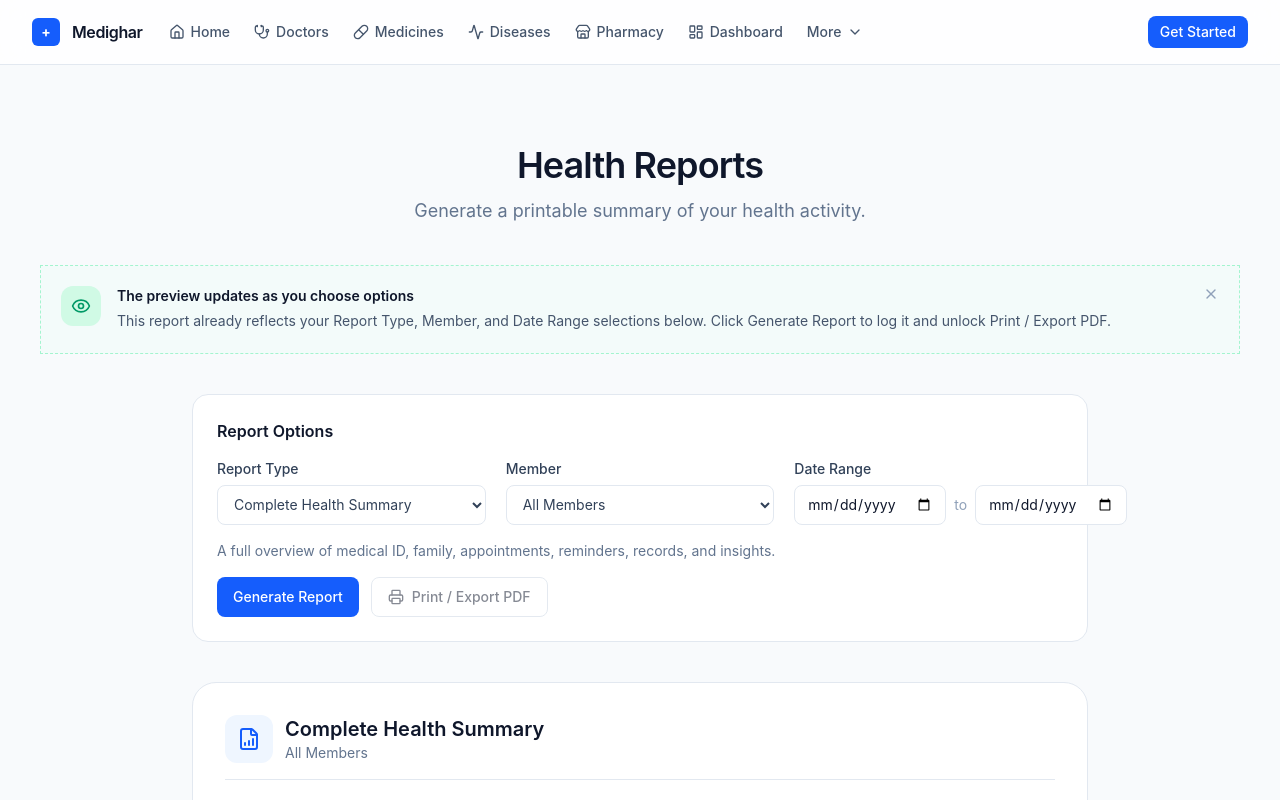
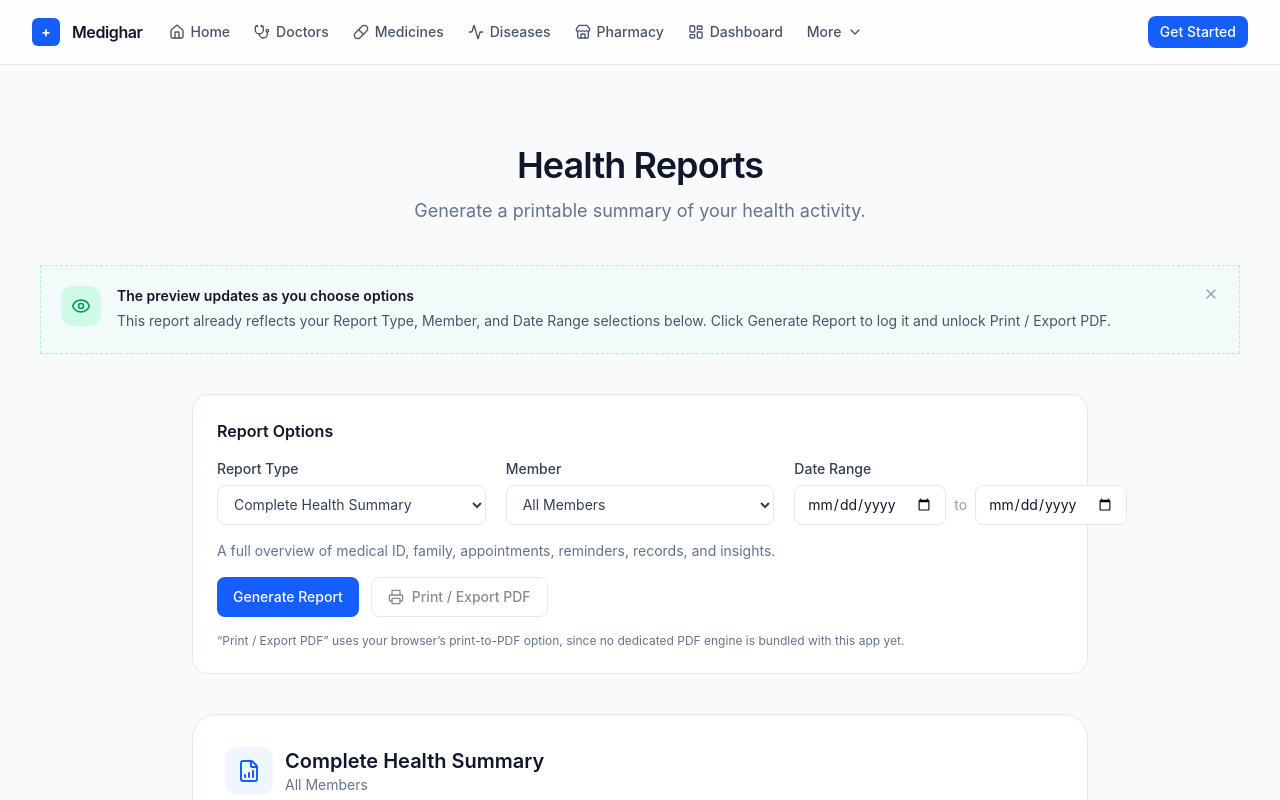
Before and after one commit to pulkitokte/medighar-next, a React (Vite) app in the folder OneDrive/Desktop/Medighar/: page /reports in a window 1280 px wide. Shown: the top 800 px of the page. Built offline with nearby package versions, Linux system fonts and the light colour scheme.

Commit message:
fix(reports): clarify browser print-to-pdf export

```diff
--- a/OneDrive/Desktop/Medighar/src/pages/HealthReports/HealthReportsPage.jsx
+++ b/OneDrive/Desktop/Medighar/src/pages/HealthReports/HealthReportsPage.jsx
@@ -167,6 +167,12 @@ function HealthReportsPage() {
               </span>
             )}
           </div>
+
+          <p className="text-xs text-slate-500">
+            &ldquo;Print / Export PDF&rdquo; uses your browser&rsquo;s
+            print-to-PDF option, since no dedicated PDF engine is bundled
+            with this app yet.
+          </p>
         </div>
 
         <div
```
